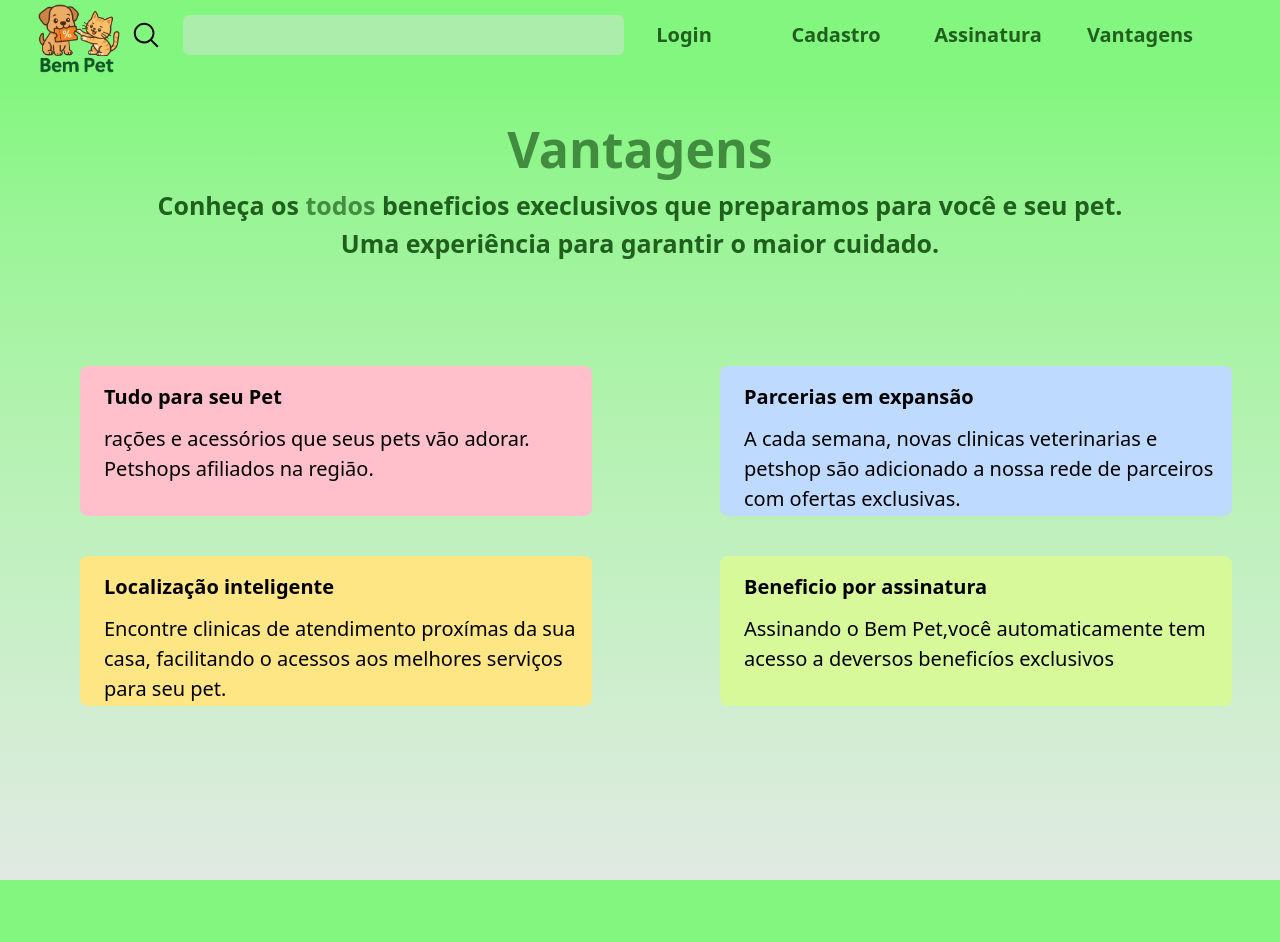
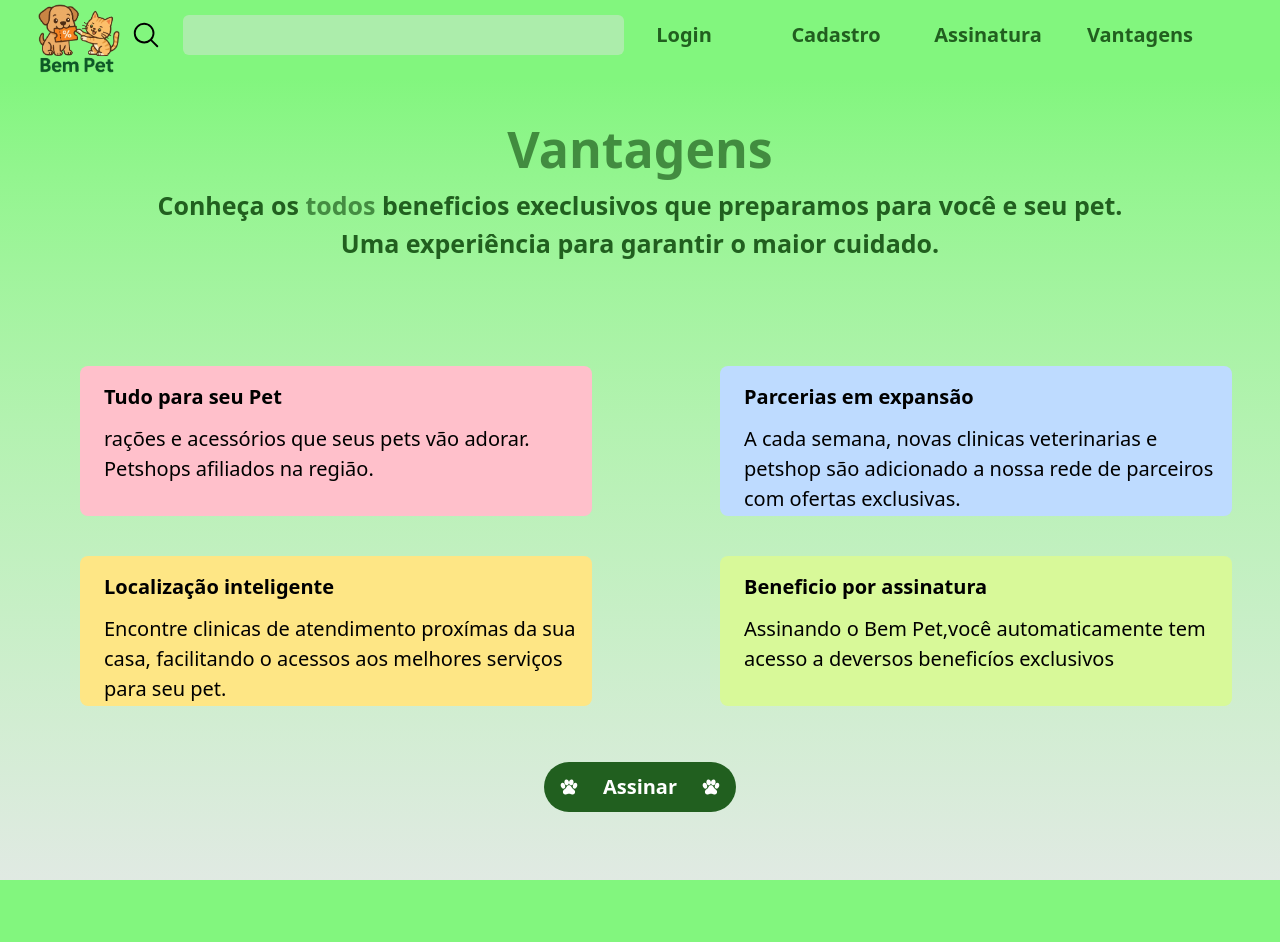
Before and after one commit to erlizaellen/projetobempet, a Next.js app: page /vantagens in a window 1280 px wide. Shown: the top 942 px of the page. Built offline with nearby package versions, Linux system fonts and the light colour scheme.

Commit message:
botão criação 2 colcar as patas

```diff
--- a/src/components/CardVantagens/index.jsx
+++ b/src/components/CardVantagens/index.jsx
@@ -1,9 +1,9 @@
 
-export default function CardVantagens({texto, titulo, className}) {
+export default function CardVantagens({ texto, titulo, className }) {
     return (
         <div className="w-[50%] h-full flex">
             <div className={`w-[80%] h-[150px] flex flex-col ml-20 bg-[#ffc0cb] rounded-lg mt-10 ${className}`}>
-                    <h1 className="font-bold text-[20px] ml-6 mt-4">{titulo}</h1>
+                <h1  className="font-bold text-[20px] ml-6 mt-4">{titulo}</h1>
                 <p className="font-sm text-[20px] ml-6 mt-3">
                     {texto}
                 </p>
--- a/src/pages/vantagens/index.jsx
+++ b/src/pages/vantagens/index.jsx
@@ -1,22 +1,40 @@
 import CardVantagens from "@/components/CardVantagens";
 import PageWrapper from "@/components/PageWrapper";
+import { TbPawFilled } from "react-icons/tb";
 
 export default function vantagens() {
     return (
         <PageWrapper>
             <div className="w-full p-8 text-center">
-                <h1 className="text-[50px] font-bold text-[#215f1f]/70">Vantagens</h1>
+                <div className="flex items-center justify-center">
+                <h1 className="text-[50px] font-bold text-[#215f1f]/70"> Vantagens</h1>
+                 </div>
+
                 <p className="mb-8 text-[25px] font-bold text-[#215f1f]"> Conheça os <span className="text-[#215f1f]/70">todos</span> beneficios execlusivos que preparamos
                     para você e seu pet. <br /> Uma experiência para garantir o maior cuidado.</p>
             </div>
-          <div className="w-full h-full flex flex-wrap">
+            <div className="w-full h-auto flex flex-wrap ">
+                <div className="w-full h-full flex flex-wrap ">
 
-            <CardVantagens titulo={"Tudo para seu Pet"} texto={"rações e acessórios que seus pets vão adorar. Petshops afiliados na região."}/>
-            <CardVantagens className={"bg-blue-200"} titulo={"Parcerias em expansão"} texto={"A cada semana, novas clinicas veterinarias e petshop são adicionado a nossa rede de parceiros com ofertas exclusivas."}/>
-            <CardVantagens  className={"bg-amber-200"} titulo={"Localização inteligente"} texto={"Encontre clinicas de atendimento proxímas da sua casa, facilitando o acessos aos melhores serviços para seu pet."}/>
-            <CardVantagens className={"bg-lime-200"} titulo={"Beneficio por assinatura"} texto={"Assinando o Bem Pet,você automaticamente tem acesso a deversos beneficíos exclusivos"}/>
-        </div>
-        <div className=""></div>
+                    <CardVantagens titulo={"Tudo para seu Pet"} texto={"rações e acessórios que seus pets vão adorar. Petshops afiliados na região."} />
+                    <CardVantagens className={"bg-blue-200"} titulo={"Parcerias em expansão"} texto={"A cada semana, novas clinicas veterinarias e petshop são adicionado a nossa rede de parceiros com ofertas exclusivas."} />
+                    <CardVantagens className={"bg-amber-200"} titulo={"Localização inteligente"} texto={"Encontre clinicas de atendimento proxímas da sua casa, facilitando o acessos aos melhores serviços para seu pet."} />
+                    <CardVantagens className={"bg-lime-200"} titulo={"Beneficio por assinatura"} texto={"Assinando o Bem Pet,você automaticamente tem acesso a deversos beneficíos exclusivos"} />
+                </div>
+                <div className="w-full h-[50px] flex items-center justify-center  mt-8">
+
+                        <button
+                            type="submit"
+                            className="flex-row  flex items-center justify-center w-[15%] h-[50px] text-white font-bold bg-[#215f1f] mt-12 text-[20px] rounded-full
+                            cursor-pointer hover:bg-[#1a4f1a] focus:outline-none">
+                            <TbPawFilled className=" gap-2"/>
+                            <p className="p-6">Assinar</p>
+                            <TbPawFilled className=""/>
+                                </button>
+
+                </div>
+            </div>
+
         </PageWrapper>
     )
 }
```
Lines whose indentation alone changed are shown as unchanged.
